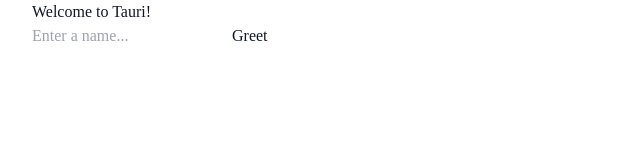
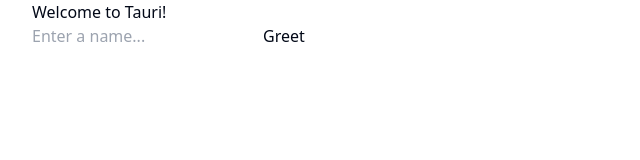
Before and after one commit to joshunrau/LibreInbox, a React (Vite) app: page / in a window 1280 px wide. Shown: the top 160 px of the page, without its empty margins (0-640 px from the left). Built offline with nearby package versions, Linux system fonts and the light colour scheme.

Commit message:
setup shadcn cli

```diff
--- a/src/styles.css
+++ b/src/styles.css
@@ -5,19 +5,13 @@
 @layer base {
   :root {
     --background: 0 0% 100%;
-    --foreground: 222.2 47.4% 11.2%;
+    --foreground: 222.2 84% 4.9%;
 
-    --muted: 210 40% 96.1%;
-    --muted-foreground: 215.4 16.3% 46.9%;
+    --card: 0 0% 100%;
+    --card-foreground: 222.2 84% 4.9%;
 
     --popover: 0 0% 100%;
-    --popover-foreground: 222.2 47.4% 11.2%;
-
-    --border: 214.3 31.8% 91.4%;
-    --input: 214.3 31.8% 91.4%;
-
-    --card: 0 0% 100%;
-    --card-foreground: 222.2 47.4% 11.2%;
+    --popover-foreground: 222.2 84% 4.9%;
 
     --primary: 222.2 47.4% 11.2%;
     --primary-foreground: 210 40% 98%;
@@ -25,48 +19,50 @@
     --secondary: 210 40% 96.1%;
     --secondary-foreground: 222.2 47.4% 11.2%;
 
+    --muted: 210 40% 96.1%;
+    --muted-foreground: 215.4 16.3% 46.9%;
+
     --accent: 210 40% 96.1%;
     --accent-foreground: 222.2 47.4% 11.2%;
 
-    --destructive: 0 100% 50%;
+    --destructive: 0 84.2% 60.2%;
     --destructive-foreground: 210 40% 98%;
 
-    --ring: 215 20.2% 65.1%;
+    --border: 214.3 31.8% 91.4%;
+    --input: 214.3 31.8% 91.4%;
+    --ring: 222.2 84% 4.9%;
 
     --radius: 0.5rem;
   }
 
   .dark {
-    --background: 224 71% 4%;
-    --foreground: 213 31% 91%;
+    --background: 222.2 84% 4.9%;
+    --foreground: 210 40% 98%;
 
-    --muted: 223 47% 11%;
-    --muted-foreground: 215.4 16.3% 56.9%;
+    --card: 222.2 84% 4.9%;
+    --card-foreground: 210 40% 98%;
 
-    --accent: 216 34% 17%;
+    --popover: 222.2 84% 4.9%;
+    --popover-foreground: 210 40% 98%;
+
+    --primary: 210 40% 98%;
+    --primary-foreground: 222.2 47.4% 11.2%;
+
+    --secondary: 217.2 32.6% 17.5%;
+    --secondary-foreground: 210 40% 98%;
+
+    --muted: 217.2 32.6% 17.5%;
+    --muted-foreground: 215 20.2% 65.1%;
+
+    --accent: 217.2 32.6% 17.5%;
     --accent-foreground: 210 40% 98%;
 
-    --popover: 224 71% 4%;
-    --popover-foreground: 215 20.2% 65.1%;
-
-    --border: 216 34% 17%;
-    --input: 216 34% 17%;
-
-    --card: 224 71% 4%;
-    --card-foreground: 213 31% 91%;
-
-    --primary: 210 40% 98%;
-    --primary-foreground: 222.2 47.4% 1.2%;
-
-    --secondary: 222.2 47.4% 11.2%;
-    --secondary-foreground: 210 40% 98%;
-
-    --destructive: 0 63% 31%;
+    --destructive: 0 62.8% 30.6%;
     --destructive-foreground: 210 40% 98%;
 
-    --ring: 216 34% 17%;
-
-    --radius: 0.5rem;
+    --border: 217.2 32.6% 17.5%;
+    --input: 217.2 32.6% 17.5%;
+    --ring: 212.7 26.8% 83.9%;
   }
 }
 
@@ -76,8 +72,5 @@
   }
   body {
     @apply bg-background text-foreground;
-    font-feature-settings:
-      'rlig' 1,
-      'calt' 1;
   }
 }
--- a/tailwind.config.js
+++ b/tailwind.config.js
@@ -1,4 +1,3 @@
-import defaultTheme from 'tailwindcss/defaultTheme';
 import tailwindcssAnimate from 'tailwindcss-animate';
 
 /** @type {import('tailwindcss').Config} */
@@ -6,6 +5,7 @@
   content: ['./index.html', './src/**/*.{js,ts,jsx,tsx}'],
   darkMode: ['class'],
   plugins: [tailwindcssAnimate],
+  prefix: '',
   theme: {
     container: {
       center: true,
@@ -20,8 +20,8 @@
         'accordion-up': 'accordion-up 0.2s ease-out'
       },
       borderRadius: {
-        lg: `var(--radius)`,
-        md: `calc(var(--radius) - 2px)`,
+        lg: 'var(--radius)',
+        md: 'calc(var(--radius) - 2px)',
         sm: 'calc(var(--radius) - 4px)'
       },
       colors: {
@@ -59,9 +59,6 @@
           foreground: 'hsl(var(--secondary-foreground))'
         }
       },
-      fontFamily: {
-        sans: ['var(--font-sans)', ...defaultTheme.fontFamily.sans]
-      },
       keyframes: {
         'accordion-down': {
           from: { height: '0' },
```
Also changed, not shown: components.json (added).
